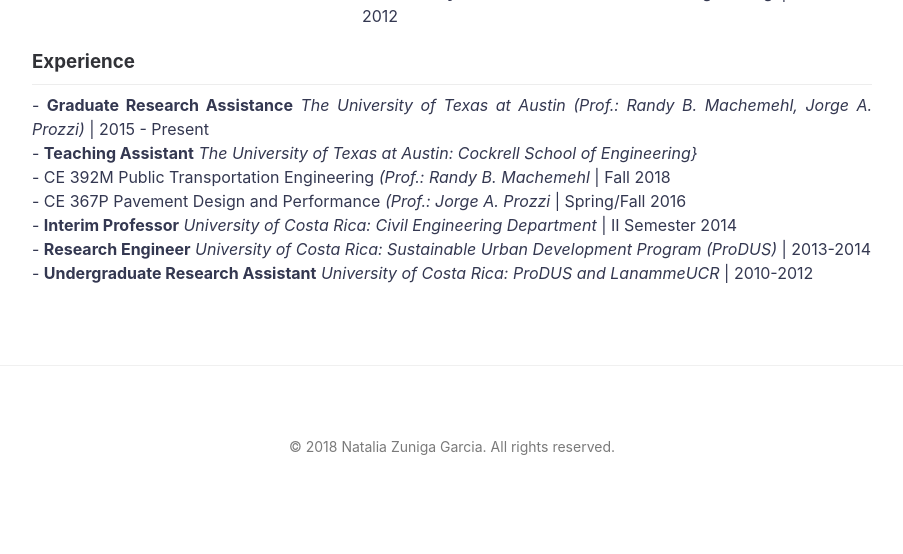
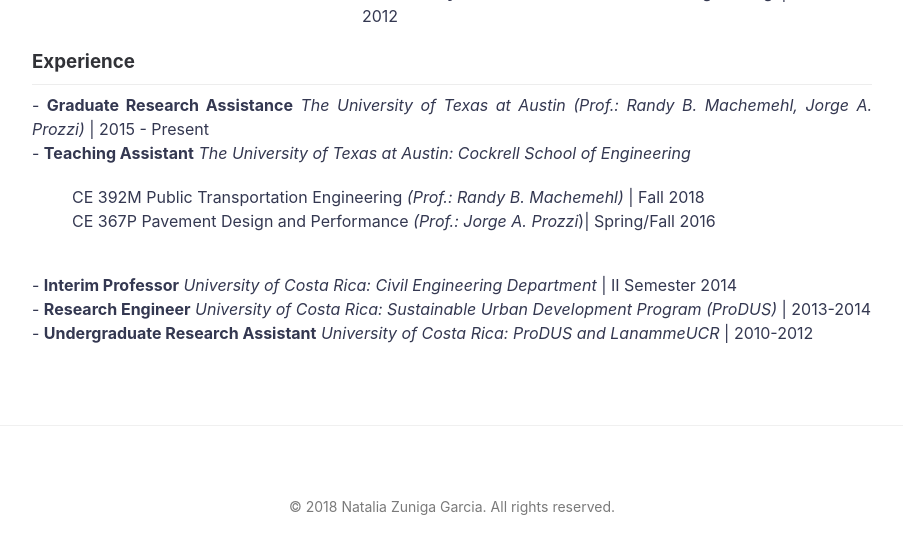
Before and after one commit to nzunigag/nzunigag.github.io, a Jekyll site: the page built from about.md, in a window 1280 px wide, cut to the strip 709-1271 px from the top of the page. Shown: the top 554 px of the strip, without its empty margins (188-1091 px from the left). Built offline with Jekyll 4.4.1, drawn with Linux system fonts in a browser that asks for light colours; before the commit the page ends 1211 px from its top, so only the background shows below that.

Commit message:
Update about.md

```diff
--- a/about.md
+++ b/about.md
@@ -27,11 +27,11 @@ ___
 <p align="justify">
 - <b>Graduate Research Assistance</b> <i>The University of Texas at Austin (Prof.: Randy B. Machemehl, Jorge A. Prozzi)</i> | 2015 - Present
 <br>
-- <b>Teaching Assistant</b> <i>The University of Texas at Austin: Cockrell School of Engineering}</i>
-  <br>
-    -  CE 392M Public Transportation Engineering <i>(Prof.: Randy B. Machemehl</i> | Fall 2018
-  <br>
-    -  CE 367P Pavement Design and Performance <i>(Prof.: Jorge A. Prozzi</i> | Spring/Fall 2016
+- <b>Teaching Assistant</b> <i>The University of Texas at Austin: Cockrell School of Engineering</i>
+  <ul style="list-style-type:none">
+  <li>CE 392M Public Transportation Engineering <i>(Prof.: Randy B. Machemehl)</i> | Fall 2018</li>
+  <li>CE 367P Pavement Design and Performance <i>(Prof.: Jorge A. Prozzi</i>)| Spring/Fall 2016</li>
+ </ul>
 <br>
 - <b>Interim Professor</b> <i>University of Costa Rica: Civil Engineering Department</i> | II Semester 2014
 <br>
```
